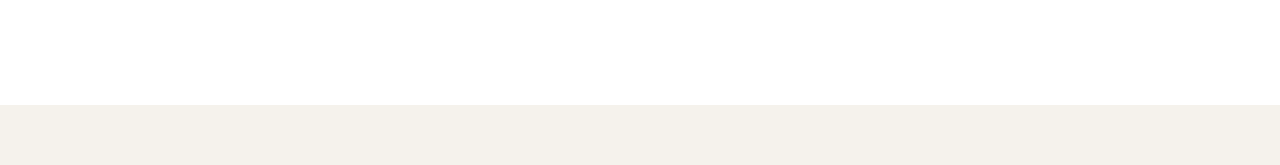
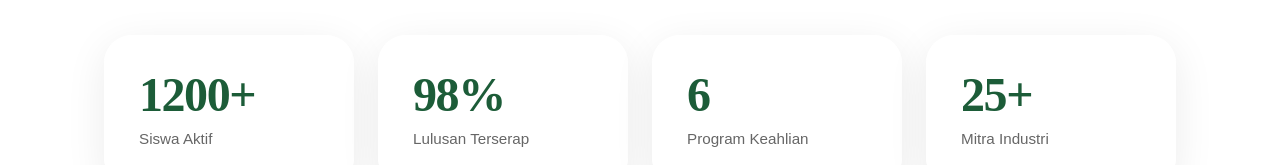
Before and after one commit to antashvara/spmb, a Next.js app: page / in a window 1280 px wide. Shown: the part 635-800 px from the top of the page. Built offline with nearby package versions, Linux system fonts and the light colour scheme; no server answers; the database is empty; grey boxes are pictures that could not be loaded.

Commit message:
add stats

```diff
--- a/app/page.tsx
+++ b/app/page.tsx
@@ -546,6 +546,99 @@ export default function LandingPage() {
           .step-num { font-size: 2rem; }
           .hero-ctas { flex-direction: column; }
         }
+
+        .hero-stats{
+          margin-top:-70px;
+          position:relative;
+          z-index:5;
+          padding-bottom:90px;
+        }
+
+        .hero-stats-container{
+          max-width:1200px;
+          margin:auto;
+
+          display:grid;
+          grid-template-columns:repeat(4,1fr);
+          gap:24px;
+
+          padding:0 5vw;
+        }
+
+        .hero-stat-card{
+          background:rgba(255,255,255,.72);
+
+          backdrop-filter:blur(18px);
+
+          border:1px solid rgba(255,255,255,.5);
+
+          border-radius:28px;
+
+          padding:34px;
+
+          box-shadow:
+          0 10px 40px rgba(0,0,0,.08);
+
+          transition:.35s;
+        }
+
+        .hero-stat-card:hover{
+
+          transform:
+            translateY(-8px)
+            scale(1.02);
+
+          box-shadow:
+            0 25px 60px rgba(0,0,0,.12);
+        }
+
+        .hero-stat-card h2{
+
+          font-size:3rem;
+
+          font-weight:800;
+
+          color:#1C5C38;
+
+          margin-bottom:8px;
+
+          font-family:'Bricolage Grotesque';
+        }
+
+        .hero-stat-card p{
+
+          color:#666;
+
+          font-size:.95rem;
+
+          font-weight:500;
+        }
+
+        @media(max-width:900px){
+
+          .hero-stats{
+
+            margin-top:30px;
+          }
+
+          .hero-stats-container{
+
+            grid-template-columns:repeat(2,1fr);
+          }
+
+        }
+
+        @media(max-width:600px){
+
+          .hero-stats-container{
+
+            grid-template-columns:1fr;
+          }
+
+        }
+
+
+
       `}</style>
 
 
@@ -564,7 +657,6 @@ export default function LandingPage() {
                 <Link href="/register" className="btn-primary">Daftar Sekarang →</Link>
                 <a href="#alur" className="btn-outline">Lihat Alur</a>
               </div>
-              <HeroCountdown />
             </div>
 
           <div className="hero-right">
@@ -585,6 +677,8 @@ export default function LandingPage() {
         </div>
         </div>
       </section>
+
+      <HeroStats />
 
       <section className="challenges">
         <div className="container">
--- a/app/pendaftaran/page.tsx
+++ b/app/pendaftaran/page.tsx
@@ -1341,7 +1341,6 @@ console.log("cekError:", cekError);
               marginBottom: 16,
             }}
           >
-            <span>🚫</span> Pendaftaran sudah ditutup
           </div>
         )} */}
       </div>
--- a/components/landing/hero-countdown.tsx
+++ /dev/null
@@ -1,74 +0,0 @@
-"use client";
-
-import { useEffect, useState } from "react";
-import { createClient } from "@/lib/supabase/client";
-import { useCountdown } from "@/lib/useCountdown";
-
-export default function HeroCountdown() {
-  const [tanggalTutup, setTanggalTutup] = useState<string | null>(null);
-  const countdown = useCountdown(tanggalTutup);
-
-  useEffect(() => {
-    const supabase = createClient();
-
-    async function load() {
-      const { data: setting } = await supabase
-        .from("pengaturan_sistem")
-        .select("value")
-        .eq("key", "tanggal_tutup")
-        .single();
-      if (setting) setTanggalTutup(setting.value);
-    }
-
-    load();
-  }, []);
-
-  if (!tanggalTutup && !countdown.isExpired) return null;
-
-  if (countdown.isExpired) {
-    return (
-      <div
-        style={{
-          display: "inline-flex",
-          alignItems: "center",
-          gap: 8,
-          background: "rgba(220, 38, 38, 0.18)",
-          border: "1px solid rgba(252, 165, 165, 0.45)",
-          borderRadius: 9999,
-          padding: "6px 16px",
-          fontSize: 13,
-          color: "#FCA5A5",
-          marginTop: 20,
-          backdropFilter: "blur(8px)",
-        }}
-      >
-        <span>🚫</span> Pendaftaran sudah ditutup
-      </div>
-    );
-  }
-
-  return (
-    <div
-      style={{
-        display: "inline-flex",
-        alignItems: "center",
-        gap: 8,
-        background: "rgba(12, 26, 16, 0.55)",
-        border: "1px solid rgba(245, 158, 11, 0.45)",
-        borderRadius: 9999,
-        padding: "6px 16px",
-        fontSize: 13,
-        color: "#FDE68A",
-        marginTop: 20,
-        backdropFilter: "blur(8px)",
-      }}
-    >
-      <span>⏰</span>
-      Pendaftaran ditutup dalam{" "}
-      <strong style={{ color: "#fff" }}>
-        {countdown.days > 0 && `${countdown.days} hari `}
-        {countdown.hours} jam {countdown.minutes} menit
-      </strong>
-    </div>
-  );
-}
--- a/components/landing/hero-stats.tsx
+++ b/components/landing/hero-stats.tsx
@@ -1,49 +1,96 @@
-export default function HeroStats() {
+"use client";
+
+import { useEffect, useState } from "react";
+
 const stats = [
   {
-      value: "2500+",
+    value: 1200,
+    suffix: "+",
     label: "Siswa Aktif",
-      icon: "👨‍🎓",
   },
   {
-      value: "95%",
-      label: "Lulusan Bekerja",
-      icon: "🚀",
+    value: 98,
+    suffix: "%",
+    label: "Lulusan Terserap",
   },
   {
-      value: "50+",
-      label: "Mitra Industri",
-      icon: "🤝",
+    value: 6,
+    suffix: "",
+    label: "Program Keahlian",
   },
   {
-      value: "120+",
-      label: "Prestasi Nasional",
-      icon: "🏆",
+    value: 25,
+    suffix: "+",
+    label: "Mitra Industri",
   },
 ];
 
+export default function HeroStats() {
+  const [start, setStart] = useState(false);
+
+  useEffect(() => {
+    setStart(true);
+  }, []);
+
   return (
-    <section className="hero-stats-section">
-      <div className="container">
-        <div className="hero-stats-grid">
-          {stats.map((item) => (
-            <div
-              key={item.label}
-              className="hero-stat-card"
-            >
-              <div className="hero-stat-icon">
-                {item.icon}
-              </div>
-
-              <h3>{item.value}</h3>
-
-              <p>{item.label}</p>
-
-              <span className="hero-stat-glow" />
-            </div>
+    <section className="hero-stats">
+      <div className="hero-stats-container">
+        {stats.map((item, i) => (
+          <StatCard
+            key={i}
+            value={item.value}
+            suffix={item.suffix}
+            label={item.label}
+            start={start}
+          />
         ))}
-        </div>
       </div>
     </section>
   );
 }
+
+function StatCard({
+  value,
+  suffix,
+  label,
+  start,
+}: {
+  value: number;
+  suffix: string;
+  label: string;
+  start: boolean;
+}) {
+  const [count, setCount] = useState(0);
+
+  useEffect(() => {
+    if (!start) return;
+
+    let current = 0;
+
+    const step = Math.ceil(value / 60);
+
+    const interval = setInterval(() => {
+      current += step;
+
+      if (current >= value) {
+        current = value;
+        clearInterval(interval);
+      }
+
+      setCount(current);
+    }, 20);
+
+    return () => clearInterval(interval);
+  }, [start, value]);
+
+  return (
+    <div className="hero-stat-card">
+      <h2>
+        {count}
+        {suffix}
+      </h2>
+
+      <p>{label}</p>
+    </div>
+  );
+}
```
Lines whose indentation alone changed are shown as unchanged.
